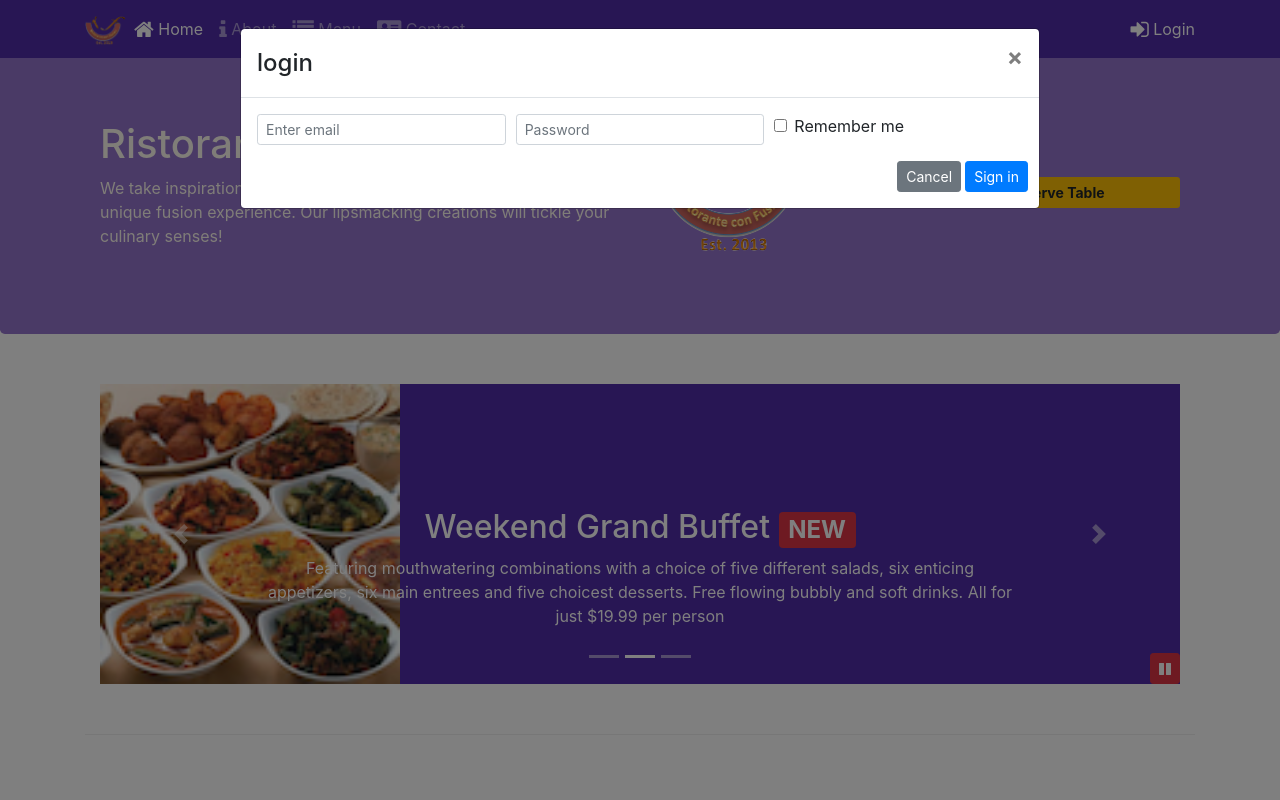
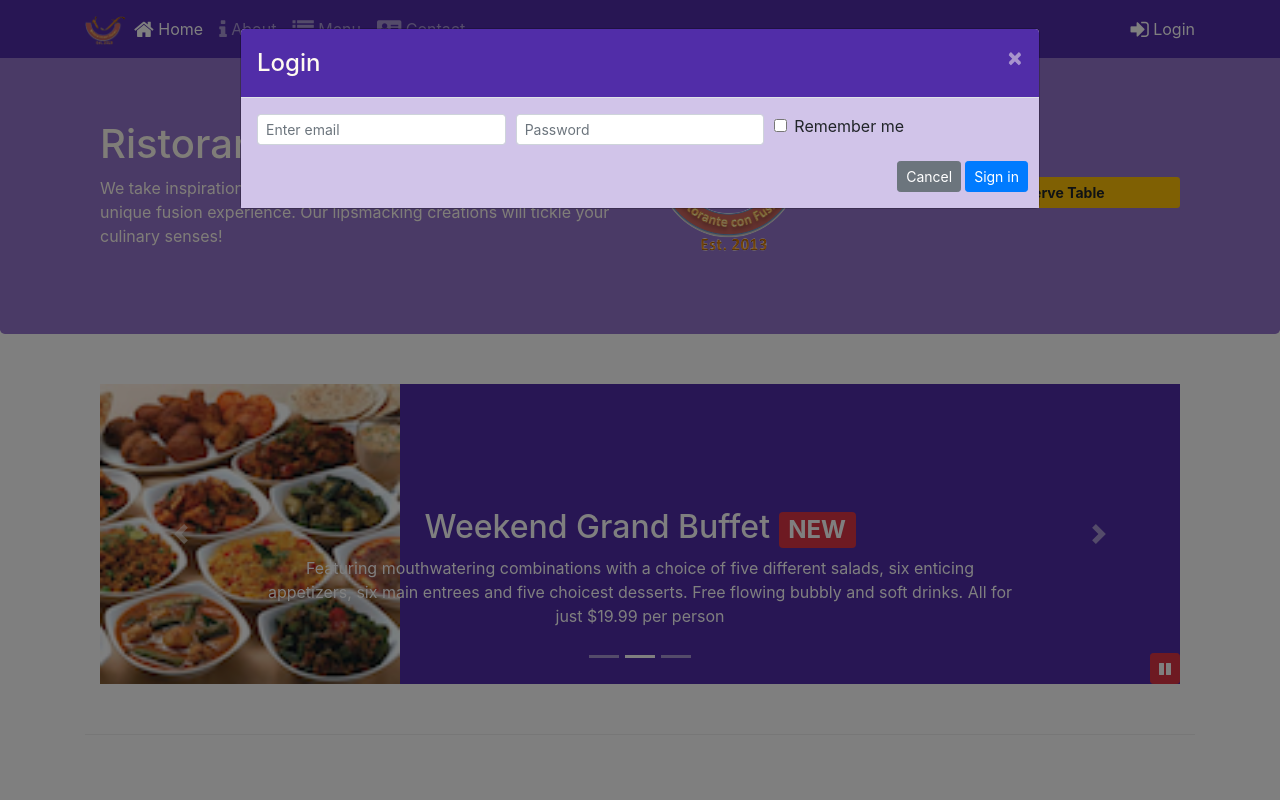
Before and after one commit to whitehatbuds/Bootstrap, a website: page index.html in a window 1280 px wide. Both pictures are taken after a click on the link "Login". Shown: the top 800 px of the page. Drawn offline with nearby package versions, Linux system fonts and the light colour scheme.

Commit message:
Assignment 4

```diff
--- a/css/styles.scss
+++ b/css/styles.scss
@@ -74,3 +74,20 @@ body{
     bottom: 0px;
     z-index: 1;
 }
+
+.modal-content {
+
+    .modal-header {
+        background: $background-dark;
+        color: floralwhite;
+
+        .close {
+            color: floralwhite;
+        }
+
+    }
+
+    .modal-body {
+        background: $background-pale;
+    }
+}
--- a/index.html
+++ b/index.html
@@ -37,7 +37,7 @@
                     <li class="nav-item"><a class="nav-link" href="./contactus.html"><i class="fa fa-address-card fa-lg"></i> Contact</a></li>
                 </ul>
                 <span class="navbar-text">
-                    <a data-toggle="modal" data-target="#loginModal">
+                    <a id="loginButton">
                         <span class="fa fa-sign-in fa-lg"></span> Login
                     </a>
                 </span>
@@ -50,7 +50,7 @@
             <div class="modal-content">
                 <div class="modal-header">
                     <h4 class="modal-title">
-                        login
+                        Login
                     </h4>
                     <button type="button" class="close" data-dismiss="modal">
                         &times;
@@ -96,7 +96,7 @@
                     <img src="img/logo.png" class="img-fluid">
                 </div>
                 <div class="col-12 col-sm align-self-center">
-                    <a href="#Reservation" class="btn btn-sm bg-warning btn-block" data-toggle="modal" data-target="#loginModalReserve" data-html="true" title="Or Call us At <b>+12</b> 34565123123"
+                    <a class="btn btn-sm bg-warning btn-block" id="ReserveButton" data-html="true" title="Or Call us At +12 34565123123"
                      data-placement="bottom" role="button" aria-disabled="true"><b>Reserve Table</b></a>
                 </div>
             </div>
@@ -408,6 +408,17 @@
             });
         });
     </script>
+    <script>
+        $(document).ready(function() {
+            $('#loginButton').click( function() {
+                $("#loginModal").modal('show');
+            });
+
+            $('#ReserveButton').click( function() {
+                $("#loginModalReserve").modal('show');
+            });
+        });
+    </script>
 
 </body>
 
```
Also changed, not shown: css/styles.css.
